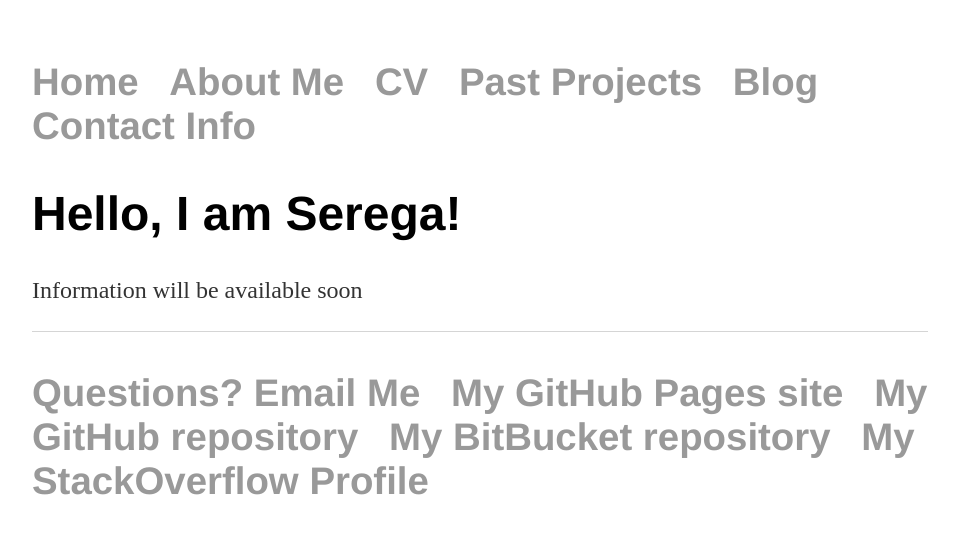
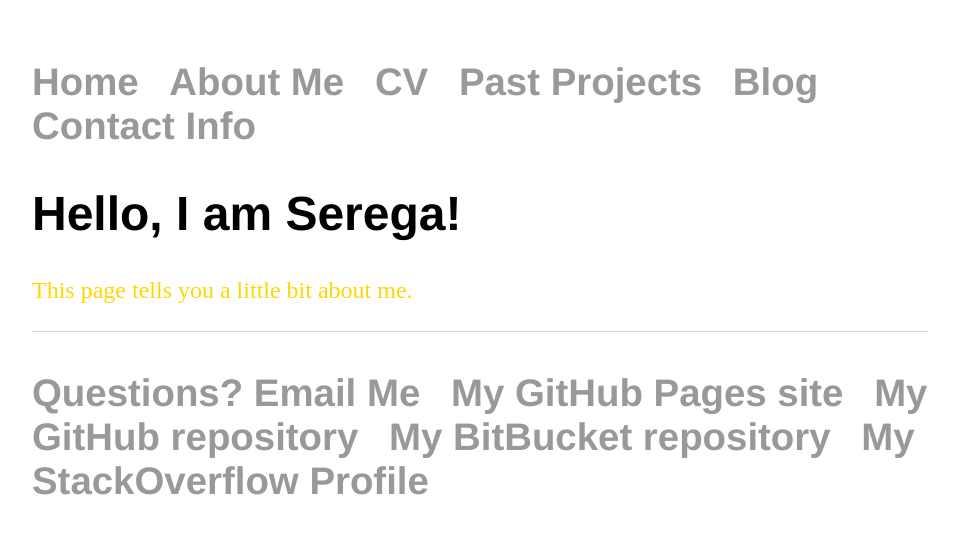
Before and after one commit to SeregaVRS/SeregaVRS.github.io, a Jekyll site: the page built from aboutme/index.html, in a window 1280 px wide. Shown: the top 534 px of the page, without its empty margins (160-1118 px from the left). Built offline with Jekyll 4.4.1, drawn with Linux system fonts in a browser that asks for light colours.

Commit message:
try to add css

```diff
--- a/aboutme/index.html
+++ b/aboutme/index.html
@@ -4,5 +4,5 @@ title: !About Me Page!
 ---
 <div class="blurb">
 	<h1>Hello, I am Serega!</h1>
-	<p>Information will be available soon</p>
+	<p style="color: #FFD700;">This page tells you a little bit about me.</p>
 </div><!-- /.blurb -->
```
